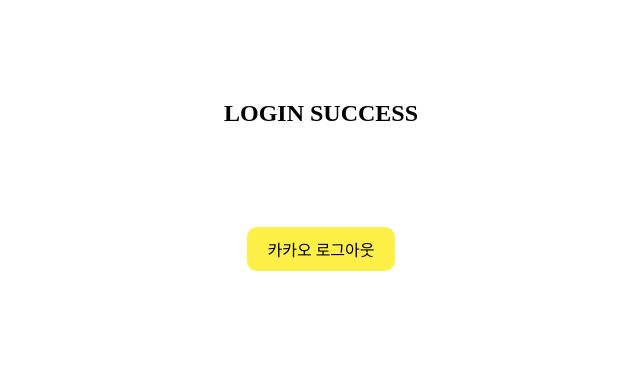
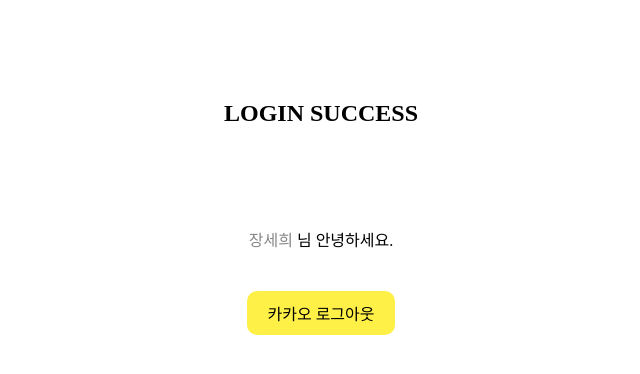
Before and after one commit to julia8024/Login_Kakao, a plain HTML site: page main.html in a window 1280 px wide. Shown: the whole page, without its empty margins (319-959 px from the left). Drawn offline with Linux system fonts and the light colour scheme; a web font is replaced by a local one.

Commit message:
commit10-6

```diff
--- a/main.html
+++ b/main.html
@@ -10,6 +10,7 @@
 <body>
     <section>
         <h1>LOGIN SUCCESS</h1>
+        <p><span id="nickname">장세희</span> 님 안녕하세요.</p>
         <div id="kakao_logout" onclick="kakaoLogout()">카카오 로그아웃</div>
     </section>
     <script src="https://developers.kakao.com/sdk/js/kakao.js"></script>
--- a/script.js
+++ b/script.js
@@ -8,6 +8,8 @@ function kakaoLogin() {
                 success: function() {
                     var ACCESS_TOKEN = Kakao.Auth.getAccessToken();  // 액세스 토큰 할당
                     Kakao.Auth.setAccessToken(ACCESS_TOKEN);  // 액세스 토큰 사용하게 등록
+                    var nickname = 'profile_nickname';
+                    document.querySelector("#nickname").innerHTML = nickname;
                 }
             });
             // window.location.href='/Login_kakao/main.html';
--- a/style.css
+++ b/style.css
@@ -26,7 +26,12 @@ h1 {
     margin: 100px auto;
     text-align: center;
 }
-
+#nickname {
+    color: #878787;
+}
+p {
+    text-align: center;
+}
 #kakao_login, #kakao_logout {
     border-radius: 10px;
     background-color: rgb(255, 240, 72);
```
